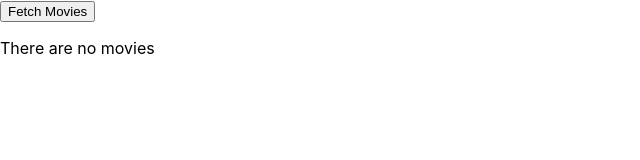
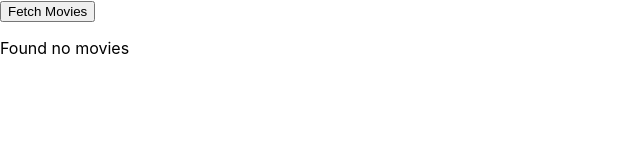
Before and after one commit to Alicino88/GET-POST-with-React, a React (Create React App) app: page / in a window 1280 px wide. Shown: the top 160 px of the page, without its empty margins (0-640 px from the left). Built offline with nearby package versions, Linux system fonts and the light colour scheme.

Commit message:
Replaced conditional rendering with content variable

```diff
--- a/src/App.js
+++ b/src/App.js
@@ -35,20 +35,25 @@
     }
     setIsLoading(false);
   }
+  let content = <p>Found no movies</p>;
 
+  if (movies.length > 0) {
+    content = <MoviesList movies={movies} />;
+  }
+
+  if (error) {
+    content = <p>{error}</p>;
+  }
+
+  if (isLoading) {
+    content = <p>Loading...</p>;
+  }
   return (
     <>
       <section>
         <button onClick={fetchMovies}>Fetch Movies</button>
       </section>
-      <section>
-        {!isLoading && movies.length > 0 && <MoviesList movies={movies} />}
-        {!isLoading && movies.length === 0 && !error && (
-          <p>There are no movies</p>
-        )}
-        {isLoading && <p>Loading movies...</p>}
-        {!isLoading && error && <p>{error}</p>}
-      </section>
+      <section>{content}</section>
     </>
   );
 }
```
